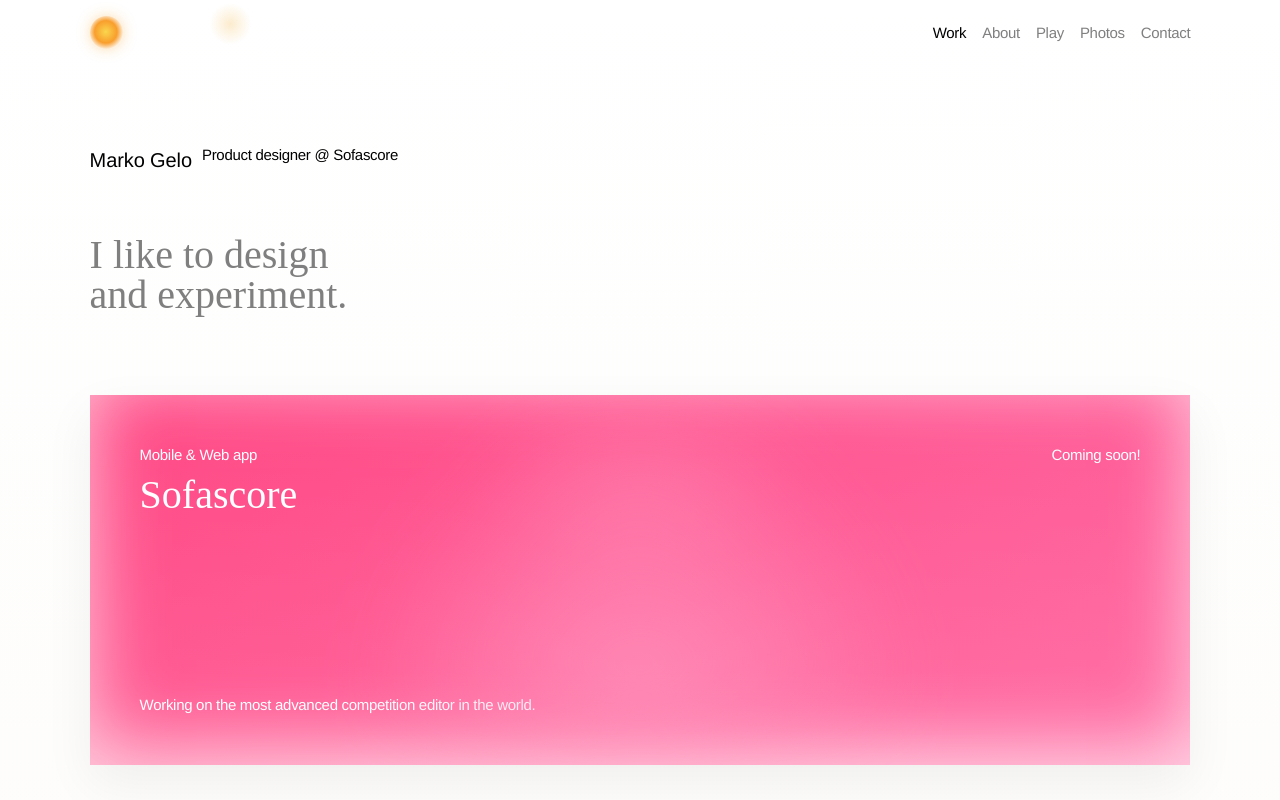
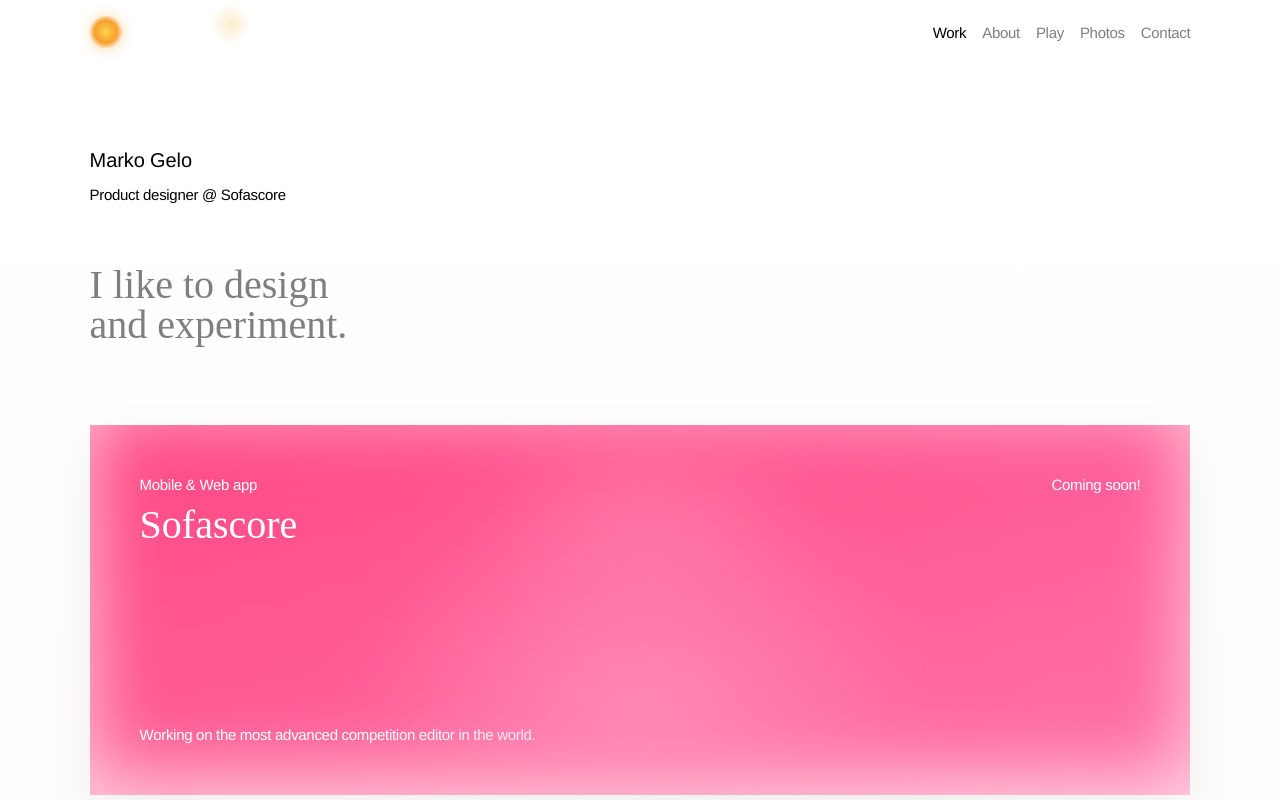
Before and after one commit to markogelo14-source/portfolio, a Next.js app: page / in a window 1280 px wide. Shown: the top 800 px of the page. Built offline with nearby package versions, Linux system fonts and the light colour scheme.

Commit message:
U herou tekst jedan ispod drugoga

```diff
--- a/app/globals.css
+++ b/app/globals.css
@@ -66,6 +66,9 @@
 .meta-card,
 .next-project-card {
   display: flex;
+}
+.in-block-dire {
+  flex-direction: column;
 }
 
 .site-nav-shell,
--- a/app/page.tsx
+++ b/app/page.tsx
@@ -18,7 +18,7 @@
       <SiteNav />
 
       <section className="site-band home-intro" id="about">
-        <div className="identity-block">
+        <div className="identity-block in-block-dire">
           <p className="identity-name">{siteData.name}</p>
           <p className="identity-role">{siteData.role}</p>
         </div>
```
